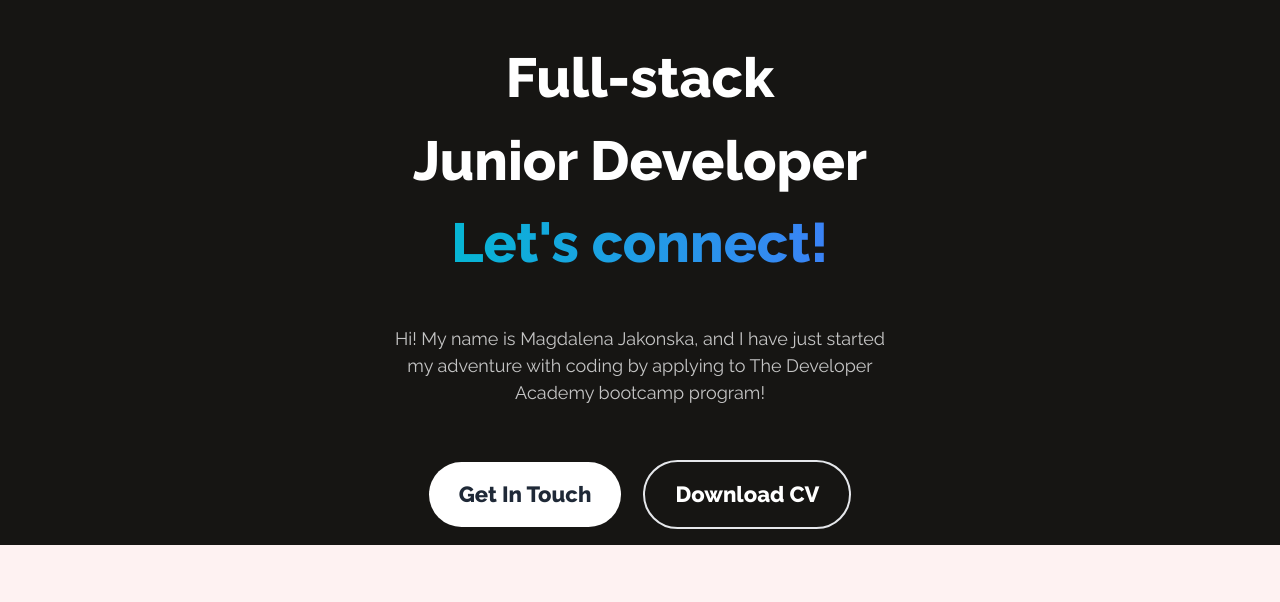
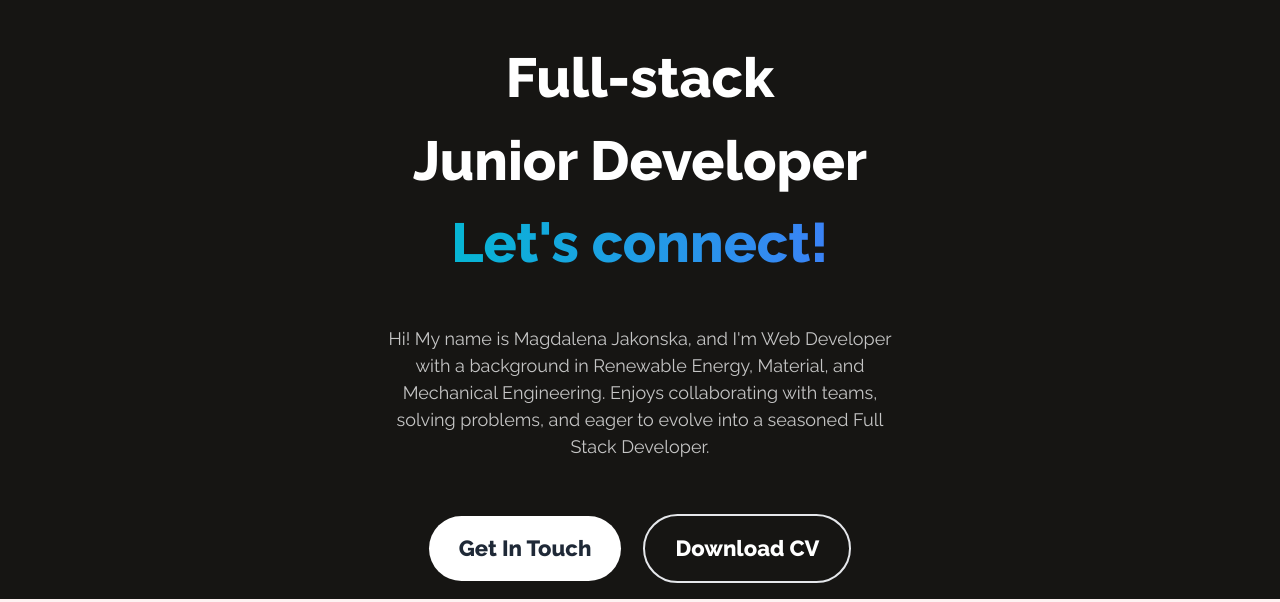
Before and after one commit to Magda-J/Portfolio-Page, a plain HTML site: page index.html in a window 1280 px wide. Shown: the part 526-1128 px from the top of the page. Drawn offline with nearby package versions, Linux system fonts and the light colour scheme.

Commit message:
Content and CV update

```diff
--- a/index.html
+++ b/index.html
@@ -18,7 +18,6 @@
         }
       }
     </style>
-
   </head>
   <!-- Nav bar component -->
   <nav
@@ -231,7 +230,10 @@
         <p
           class="mx-auto mt-[40px] mb-[54px] text-[18px] font-light text-[#C5C5C5] text-center max-w-lg"
         >
-          Hi! My name is Magdalena Jakonska, and I have just started my adventure with coding by applying to The Developer Academy bootcamp program!
+          Hi! My name is Magdalena Jakonska, and I'm Web Developer with a
+          background in Renewable Energy, Material, and Mechanical Engineering.
+          Enjoys collaborating with teams, solving problems, and eager to evolve
+          into a seasoned Full Stack Developer.
         </p>
         <div class="text-center">
           <a href="mailto:magdalena.jakonska@gmail.com"
@@ -243,7 +245,7 @@
           >
 
           <a
-            href="https://docs.google.com/document/d/1OkVhd7jHpBvZjnuvOaLRoPAGMA9IokVt/edit?usp=sharing&ouid=116790118457443268574&rtpof=true&sd=true"
+            href="https://drive.google.com/file/d/1pevG21m-1kMiPFIDbw_y1fL4C6OkqlUX/view?usp=sharing"
             ><button
               class="text-white inline-block px-[30px] py-[16px] bg-transparent border-2 rounded-full font-semibold text-[22px] sm: mb-4 transition-colors duration-700 transform hover:bg-gradient-to-r from-cyan-500 to-blue-500"
             >
```
